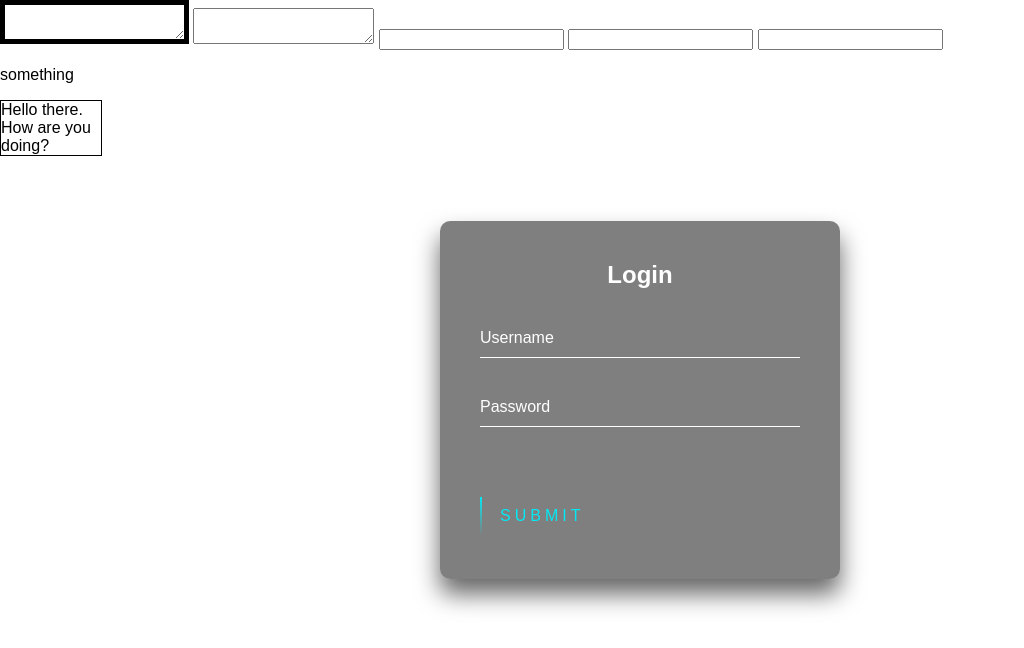
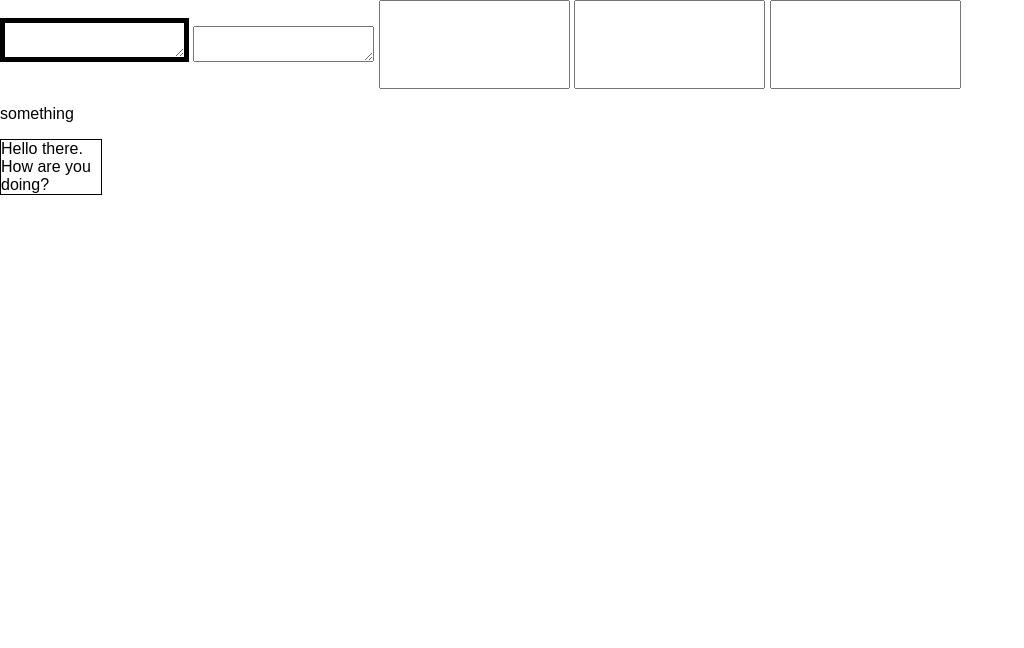
Before and after one commit to TheDro/autofiller, a browser extension: page demo/demo2.html in a window 1280 px wide. Shown: the whole page, without its empty margins (0-1024 px from the left). Drawn offline with Linux system fonts and the light colour scheme.

Commit message:
Fixed vertical alignment in inputs

```diff
--- a/demo/demo2.html
+++ b/demo/demo2.html
@@ -17,26 +17,6 @@
             <p id="test">something</p>
             <div id="question">Hello there. How are you doing?</div>
 
-            <div class="login-box">
-                <h2>Login</h2>
-                <form>
-                  <div class="user-box">
-                    <input type="text" name="" required="">
-                    <label>Username</label>
-                  </div>
-                  <div class="user-box">
-                    <input type="password" name="" required="">
-                    <label>Password</label>
-                  </div>
-                  <a href="#">
-                    <span></span>
-                    <span></span>
-                    <span></span>
-                    <span></span>
-                    Submit
-                  </a>
-                </form>
-              </div>
         </div>
     </body>
 
@@ -44,12 +24,10 @@
         #description {
             border: 5px solid black;
         }
-        /* input {
-            display: block;
-            text-align: right;
-            margin-left: 10px;
-            text-indent: 3px;
-        } */
+        input {
+            padding: 25px 10px 0 0;
+            height: 60px;
+        }
 
         #question {
             width: 100px;
--- a/src/attachment.js
+++ b/src/attachment.js
@@ -84,7 +84,8 @@ function matchStyles(textArea, overlay) {
         overlay.style['overflow-y'] = 'hidden'
         overlay.style['overflow-x'] = 'hidden'
         overlay.style['text-wrap'] = 'nowrap'
-        overlay.style['line-height'] = style.getPropertyValue('height')
+        overlay.style['display'] = 'flex'
+        overlay.style['align-items'] = 'center'
     }
 
 }
```
Also changed, not shown: src/manifest.json.
